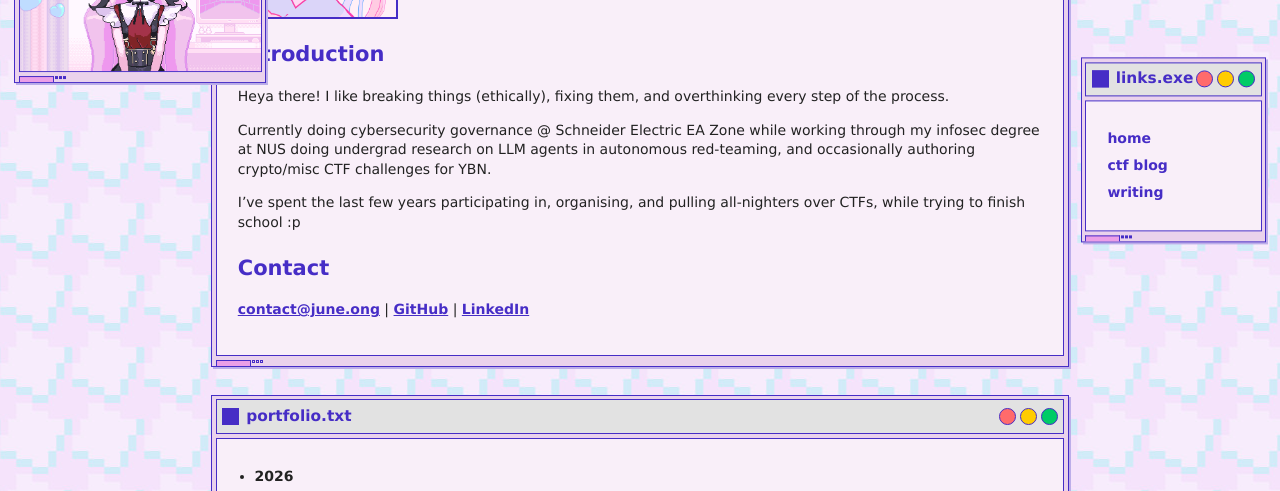
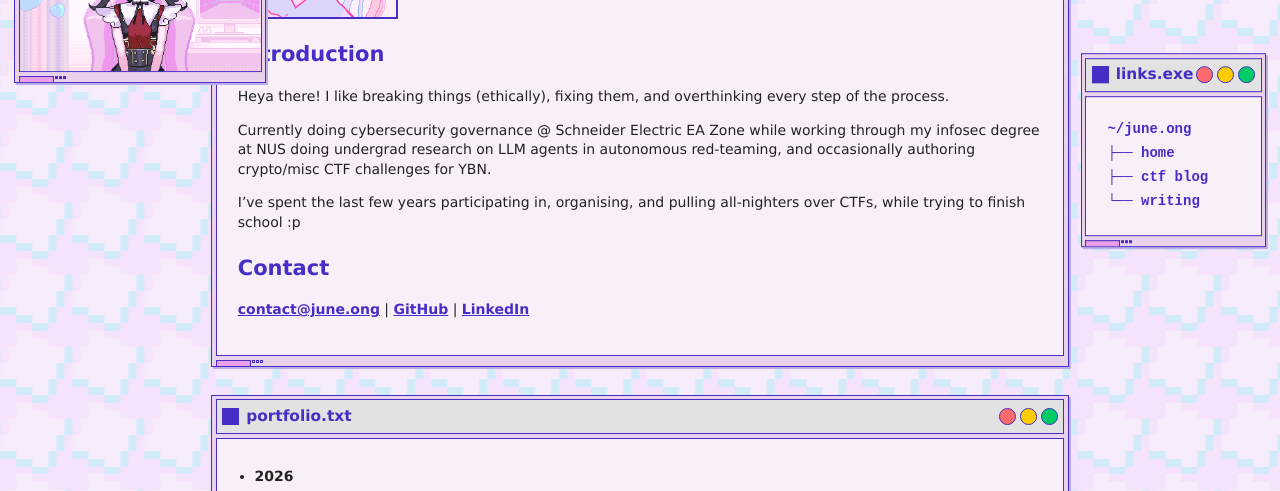
Before and after one commit to mintyly/mintyly.github.io, an Astro site: page / in a window 1280 px wide. Shown: the part 250-741 px from the top of the page. Built offline with nearby package versions, Linux system fonts and the light colour scheme; Astro itself is replaced by a stand-in of ours; code samples lack their colours; no server answers; a web font is replaced by a local one.

Commit message:
fix: update sidebar layout and styles for improved navigation display

```diff
--- a/public/scripts/sidebar.js
+++ b/public/scripts/sidebar.js
@@ -19,22 +19,49 @@ document.addEventListener('DOMContentLoaded', () => {
   const GAP = 24; // space kept between the main window and the docked navbar
   const EDGE_MARGIN = 16; // space kept between a docked window and the screen edge
   const AME_MIN_WIDTH = 208; // never shrink smaller than this
-  const AME_MAX_WIDTH = 700; // ame_gif.gif is 693x453 natively - beyond this it's just upscaled and blurry
   const LASTFM_GAP = 16; // space kept between ame-window and lastfm-window below it
   const NAV_MIN_WIDTH = 140; // never shrink smaller than this
-  const NAV_MAX_WIDTH = 260; // never grow wider than this - it's just a short link list
+  const NAV_MAX_WIDTH = 325; // never grow wider than this (25% more than the original 260)
+  // Capped to the right column's own max width (not ame_gif.gif's native
+  // 693px) - on an ultrawide monitor the left gutter is much wider than the
+  // right one, and letting ame.gif fill all of it left the two columns
+  // wildly out of balance.
+  const AME_MAX_WIDTH = NAV_MAX_WIDTH;
   const TIP_GAP = 16; // space kept between nav.exe and tip-window below it
   const BONSAI_GAP = 16; // space kept between bonsai-window and nav.exe below it
 
   const updateNavLayout = () => {
+    // #container's own CSS changes shape under body.nav-collapsed (a mobile
+    // flex item filling 100% width, instead of a centered block capped at
+    // --window-max-width) - measuring it while already collapsed would
+    // measure that mobile width instead, which can wrongly satisfy (or fail)
+    // the fits check below and get stuck collapsed even once the viewport
+    // widens back out past where it should un-collapse. Measure assuming the
+    // desktop layout; the logic below re-applies the class correctly either way.
+    const wasCollapsed = document.body.classList.contains('nav-collapsed');
+    if (wasCollapsed) document.body.classList.remove('nav-collapsed');
     const containerRect = mainWindow.getBoundingClientRect();
+    if (wasCollapsed) document.body.classList.add('nav-collapsed');
+
     // Dock GAP away from the main window's own edge, not pinned to the outer
     // screen edge - on a wide monitor the container is centered with a capped
     // max-width, so anchoring to the viewport edge instead left these windows
     // stranded far from the actual content. Hovering near the main section is
     // the intent on both sides.
-    const rightGutter = window.innerWidth - containerRect.right - GAP - EDGE_MARGIN;
-    const fits = rightGutter >= NAV_MIN_WIDTH;
+    // clientWidth, not innerWidth: innerWidth includes the classic scrollbar's
+    // width, but #container is centered inside the content box that excludes
+    // it - so measuring the right gutter against innerWidth over-measures it
+    // by the scrollbar width, making the right column that much wider than the
+    // left one (and pushing it that much closer to the edge) on any browser
+    // that doesn't use overlay scrollbars.
+    const viewportWidth = document.documentElement.clientWidth;
+    const rightGutter = viewportWidth - containerRect.right - GAP - EDGE_MARGIN;
+    const leftGutter = containerRect.left - EDGE_MARGIN - GAP;
+    // Both sides have to have room, not just the right - a narrow-but-not-
+    // mobile viewport can starve the left gutter while the right still
+    // fits, which used to dock ame.gif at its floor width anyway and push
+    // it off-screen instead of collapsing the whole layout to mobile.
+    const fits = rightGutter >= NAV_MIN_WIDTH && leftGutter >= AME_MIN_WIDTH;
 
     // Once the window-manager script (windows.js) has let the user drag this
     // element, it owns position/size from then on - don't snap it back on resize.
@@ -123,7 +150,6 @@ document.addEventListener('DOMContentLoaded', () => {
         // but capped at AME_MAX_WIDTH - once that cap kicks in on a really
         // wide monitor, dock it GAP away from the container's left edge
         // instead of leaving it pinned out at the screen's edge.
-        const leftGutter = containerRect.left - EDGE_MARGIN - GAP;
         const ameWidth = Math.min(AME_MAX_WIDTH, Math.max(AME_MIN_WIDTH, leftGutter));
         ameWindow.style.width = `${ameWidth}px`;
         ameWindow.style.left = `${containerRect.left - GAP - ameWidth}px`;
--- a/src/components/Navbar.astro
+++ b/src/components/Navbar.astro
@@ -16,11 +16,10 @@ import '../styles/kangel.css';
 						</div>
 
 						<div class="content">
-							<ul>
-								<li><a href="/">home</a></li>
-								<li><a href="/ctfblog">ctf blog</a></li>
-								<li><a href="/writing">writing</a></li>
-							</ul>
+<pre class="nav-tree">~/june.ong
+├── <a href="/">home</a>
+├── <a href="/ctfblog">ctf blog</a>
+└── <a href="/writing">writing</a></pre>
 						</div>
 
 						<div class="bottom-bar">
--- a/src/styles/kangel.css
+++ b/src/styles/kangel.css
@@ -470,17 +470,35 @@ body.nav-collapsed #lastfm-window {
   background: var(--highlight);
 }
 
-#side-navbar ul {
-  list-style: none;
+/* links.exe lays its nav out as `tree` output. The box-drawing prefixes only
+   line up if the whitespace survives verbatim, hence <pre> rather than a list.
+   The global `pre` rule is meant for code blocks inside posts (bordered card,
+   its own background/padding/margin/shadow) - none of that belongs in the
+   navbar window, so it all gets unset here. */
+#side-navbar .nav-tree {
   margin: 0;
   padding: 0;
-  text-align: left;
+  background: none;
+  border: none;
+  border-radius: 0;
+  box-shadow: none;
+  overflow: visible;
+  /* 'CustomFont', monospace - deliberately NOT var(--font), which ends in
+     sans-serif and would swallow the fallback before monospace was ever
+     reached. A flat one-level tree stays aligned in any font (every row
+     carries the same 4-char prefix), but if the pixel font fails to load, a
+     real monospace is what keeps the box-drawing prefixes in column - same
+     chain the global `pre` rule uses. */
+  font-family: 'CustomFont', monospace;
+  font-size: 1rem;
+  line-height: 1.7;
+  font-weight: bold;
+  color: var(--accent);
 }
 
-#side-navbar li {
-  margin: 0.5rem 0;
-}
-
+/* The whole tree is bold now, so the links match everything around them -
+   kept explicit here so they stay bold independently of the block's weight.
+   Hover is what marks them out as interactive. */
 #side-navbar a {
   color: var(--accent);
   text-decoration: none;
```
